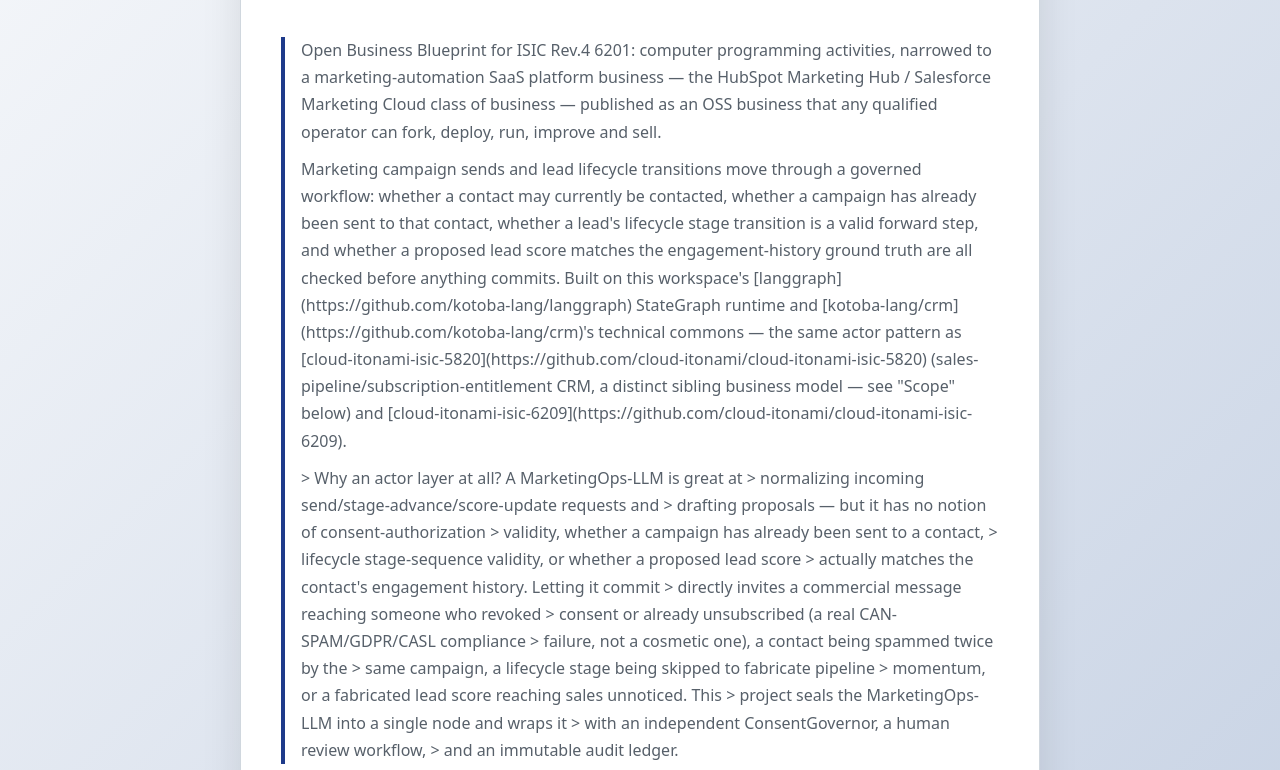
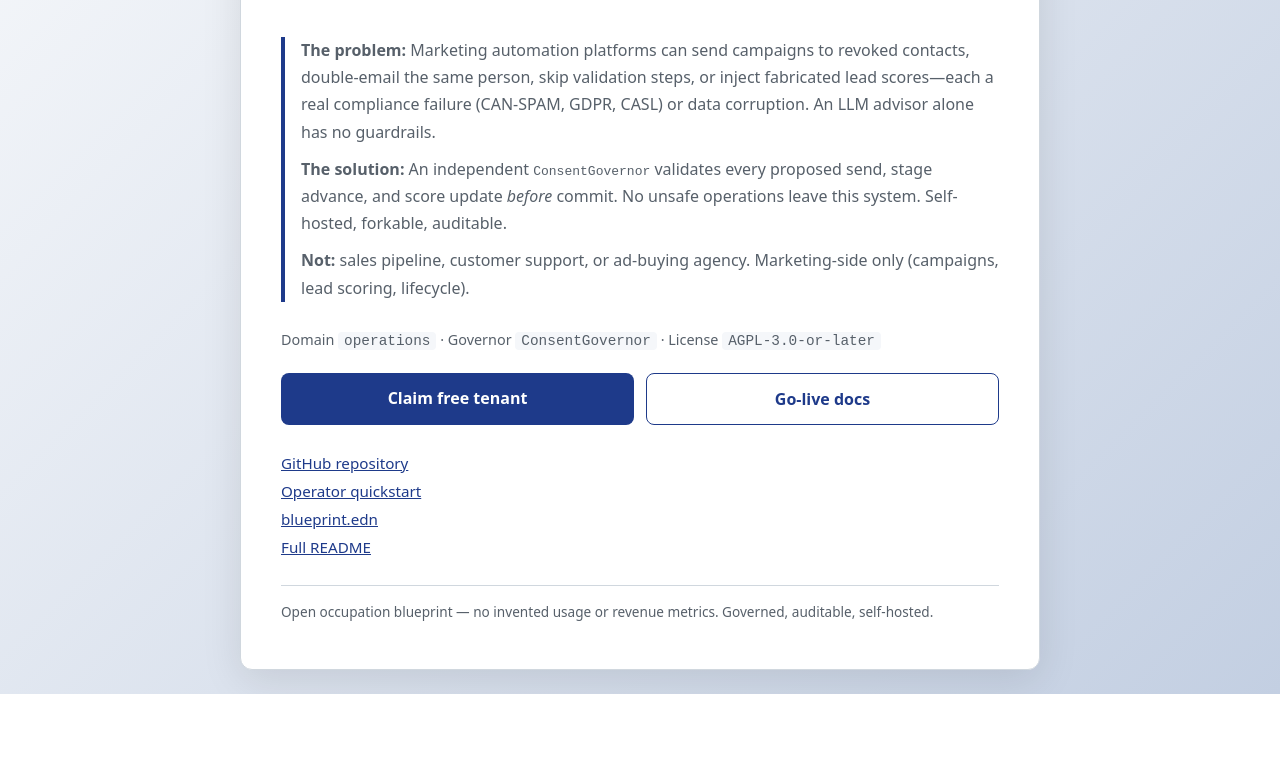
Before and after one commit to cloud-itonami/cloud-itonami-isic-6201, a plain HTML site: page docs/index.html in a window 1280 px wide. Shown: the part 150-920 px from the top of the page. After the commit the page ends 844 px from the top, so only its background shows below. Drawn offline with Linux system fonts and the light colour scheme.

Commit message:
docs: Lane D wedge polish (conversion CTAs)
Haiku rewrite — isco-1212 claim + go-live CTAs. No invented metrics.

```diff
--- a/docs/index.html
+++ b/docs/index.html
@@ -38,26 +38,26 @@
 </head>
 <body>
   <main class="container">
-    <h1>cloud-itonami-isic-6201</h1>
-    <div class="badge">ISIC 6201 · maturity unknown</div>
+    <h1>Governed Marketing Automation</h1>
+    <div class="badge">ISIC 6201 · Open Blueprint</div>
     <div class="pitch">
-      <p>Open Business Blueprint for ISIC Rev.4 6201: computer programming activities, narrowed to a marketing-automation SaaS platform business — the HubSpot Marketing Hub / Salesforce Marketing Cloud class of business — published as an OSS business that any qualified operator can fork, deploy, run, improve and sell.</p>
-      <p>Marketing campaign sends and lead lifecycle transitions move through a governed workflow: whether a contact may currently be contacted, whether a campaign has already been sent to that contact, whether a lead's lifecycle stage transition is a valid forward step, and whether a proposed lead score matches the engagement-history ground truth are all checked before anything commits. Built on this workspace's [langgraph](https://github.com/kotoba-lang/langgraph) StateGraph runtime and [kotoba-lang/crm](https://github.com/kotoba-lang/crm)'s technical commons — the same actor pattern as [cloud-itonami-isic-5820](https://github.com/cloud-itonami/cloud-itonami-isic-5820) (sales-pipeline/subscription-entitlement CRM, a distinct sibling business model — see &quot;Scope&quot; below) and [cloud-itonami-isic-6209](https://github.com/cloud-itonami/cloud-itonami-isic-6209).</p>
-      <p>&gt; Why an actor layer at all? A MarketingOps-LLM is great at &gt; normalizing incoming send/stage-advance/score-update requests and &gt; drafting proposals — but it has no notion of consent-authorization &gt; validity, whether a campaign has already been sent to a contact, &gt; lifecycle stage-sequence validity, or whether a proposed lead score &gt; actually matches the contact's engagement history. Letting it commit &gt; directly invites a commercial message reaching someone who revoked &gt; consent or already unsubscribed (a real CAN-SPAM/GDPR/CASL compliance &gt; failure, not a cosmetic one), a contact being spammed twice by the &gt; same campaign, a lifecycle stage being skipped to fabricate pipeline &gt; momentum, or a fabricated lead score reaching sales unnoticed. This &gt; project seals the MarketingOps-LLM into a single node and wraps it &gt; with an independent ConsentGovernor, a human review workflow, &gt; and an immutable audit ledger.</p>
+      <p><strong>The problem:</strong> Marketing automation platforms can send campaigns to revoked contacts, double-email the same person, skip validation steps, or inject fabricated lead scores—each a real compliance failure (CAN-SPAM, GDPR, CASL) or data corruption. An LLM advisor alone has no guardrails.</p>
+      <p><strong>The solution:</strong> An independent <code>ConsentGovernor</code> validates every proposed send, stage advance, and score update <em>before</em> commit. No unsafe operations leave this system. Self-hosted, forkable, auditable.</p>
+      <p><strong>Not:</strong> sales pipeline, customer support, or ad-buying agency. Marketing-side only (campaigns, lead scoring, lifecycle).</p>
     </div>
-    <p class="meta">Domain <code>operations</code> · Governor <code>governor</code> · License <code>AGPL-3.0-or-later</code></p>
+    <p class="meta">Domain <code>operations</code> · Governor <code>ConsentGovernor</code> · License <code>AGPL-3.0-or-later</code></p>
     <div class="cta">
-      <a class="primary" href="https://itonami.cloud/isco-1212/">Fork + self-host claim</a>
-      <a class="secondary" href="https://itonami.cloud/docs/go-live.md">Paid go-live path</a>
+      <a class="primary" href="https://itonami.cloud/isco-1212/">Claim free tenant</a>
+      <a class="secondary" href="https://itonami.cloud/docs/go-live.md">Go-live docs</a>
     </div>
     <ul class="links">
       <li><a href="https://github.com/cloud-itonami/cloud-itonami-isic-6201">GitHub repository</a></li>
       <li><a href="./operator-quickstart.md">Operator quickstart</a></li>
       <li><a href="https://github.com/cloud-itonami/cloud-itonami-isic-6201/blob/main/blueprint.edn">blueprint.edn</a></li>
-      <li><a href="https://github.com/cloud-itonami/cloud-itonami-isic-6201/blob/main/README.md">README</a></li>
+      <li><a href="https://github.com/cloud-itonami/cloud-itonami-isic-6201/blob/main/README.md">Full README</a></li>
     </ul>
     <footer>
-      <p>Open occupation blueprint — no invented usage or revenue metrics. Product face generated for impl-product maturity (Lane C).</p>
+      <p>Open occupation blueprint — no invented usage or revenue metrics. Governed, auditable, self-hosted.</p>
     </footer>
   </main>
 </body>
```
Also changed, not shown: 1 other file.
